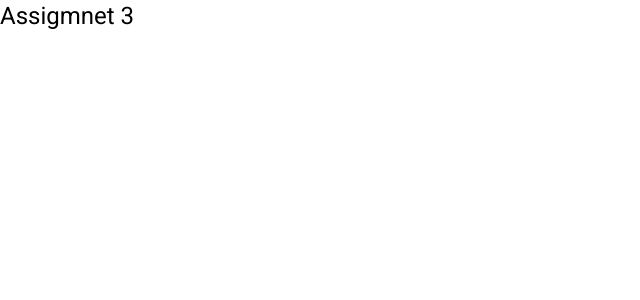
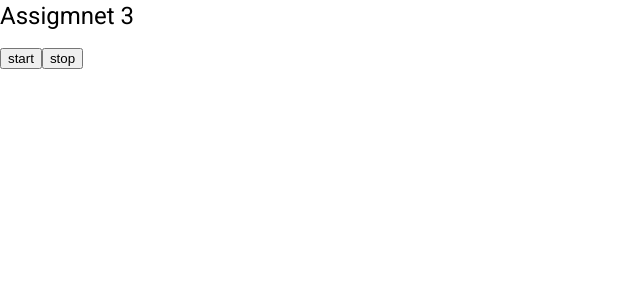
Before and after one commit to waqaryounis7564/AangularPractice, an Angular app: page / in a window 1280 px wide. Shown: the top 300 px of the page, without its empty margins (0-640 px from the left). Built offline with nearby package versions, Linux system fonts and the light colour scheme.

Commit message:
Assignment3 completed

```diff
--- a/src/app/app.component.html
+++ b/src/app/app.component.html
@@ -1 +1,5 @@
 <h1>Assigmnet 3</h1>
+
+<app-game (outCount)="getVal($event)"></app-game>
+<app-odd *ngFor="let elm of arrOdd" [num]="elm"></app-odd>
+<app-even *ngFor="let elm of arrEven" [num]="elm"></app-even>
--- a/src/app/app.component.ts
+++ b/src/app/app.component.ts
@@ -6,5 +6,17 @@ import {Component} from '@angular/core';
   styleUrls: ['./app.component.css']
 })
 export class AppComponent {
+  arrEven: number[] = [];
+  arrOdd: number[] = [];
 
+  // tslint:disable-next-line:typedef
+  getVal(num: number) {
+    if (num % 2 === 0) {
+      this.arrEven.push(num);
+    } else {
+      this.arrOdd.push(num);
+    }
+    console.log(this.arrOdd);
+    console.log(this.arrEven);
+  }
 }
--- a/src/app/app.module.ts
+++ b/src/app/app.module.ts
@@ -8,11 +8,14 @@ import {BrowserAnimationsModule} from '@angular/platform-browser/animations';
 import {MatButtonModule} from '@angular/material/button';
 import {MatInputModule} from '@angular/material/input';
 import {MatCardModule} from '@angular/material/card';
+import {OddComponent} from './game/odd/odd.component';
+import {EvenComponent} from './game/even/even.component';
+import {GameComponent} from './game/game.component';
 
 
 @NgModule({
   declarations: [
-    AppComponent
+    AppComponent, GameComponent, OddComponent, EvenComponent
   ],
   imports: [
     BrowserModule,
--- /dev/null
+++ b/src/app/game/even/even.component.html
@@ -0,0 +1 @@
+<p>Even component created {{num}}</p>
--- a/src/app/game/game.component.html
+++ b/src/app/game/game.component.html
@@ -1,6 +1,2 @@
 <button (click)="onStart()">start</button>
-<p>
-  {{count}}
-
-</p>
 <button (click)="onStop()">stop</button>
--- a/src/app/game/game.component.ts
+++ b/src/app/game/game.component.ts
@@ -1,30 +1,31 @@
-import {AfterContentInit, Component, DoCheck, Input, OnChanges} from '@angular/core';
+import {AfterContentInit, Component, DoCheck, EventEmitter, OnChanges, OnInit, Output, SimpleChanges} from '@angular/core';
 
 @Component({
   selector: 'app-game',
   styleUrls: ['./game.component.css'],
   templateUrl: './game.component.html'
 })
-export class GameComponent implements AfterContentInit, DoCheck {
-  count: number | undefined;
-  interval: any;
+export class GameComponent implements DoCheck {
 
   constructor() {
   }
 
-  ngAfterContentInit(): void {
-    this.count = 0;
-  }
-
+  @Output() outCount = new EventEmitter<number>();
+  count = 0;
+  interval: any;
 
   ngDoCheck(): void {
-    console.log(this.count);
+    // @ts-ignore
+    console.log('GameComponent' + this.count);
   }
 
   // tslint:disable-next-line:typedef
   onStart() {
     // @ts-ignore
-    const interval = setInterval(() => this.count++, 1000);
+    const interval = setInterval(() => {
+      this.outCount.emit(this.count);
+      this.count++;
+    }, 1000);
 
     // tslint:disable-next-line:no-unused-expression
     interval;
@@ -39,4 +40,6 @@ export class GameComponent implements AfterContentInit, DoCheck {
     this.count = 0;
     console.log('stop');
   }
+
+
 }
--- /dev/null
+++ b/src/app/game/odd/odd.component.html
@@ -0,0 +1 @@
+<p>Odd component created {{num}}</p>
--- /dev/null
+++ b/src/app/game/odd/odd.component.ts
@@ -0,0 +1,16 @@
+import {Component, EventEmitter, Input, OnChanges, Output, SimpleChanges} from '@angular/core';
+import construct = Reflect.construct;
+
+@Component({
+  selector: 'app-odd',
+  templateUrl: './odd.component.html',
+  styleUrls: ['./odd.component.css'],
+})
+export class OddComponent {
+  @Input()
+  num!: number;
+
+
+  constructor() {
+  }
+}
```
Also changed, not shown: src/app/game/even/even.component.ts (added, +13 -0 lines), src/app/game/even/even.component.css (added), src/app/game/odd/odd.component.css (added).
